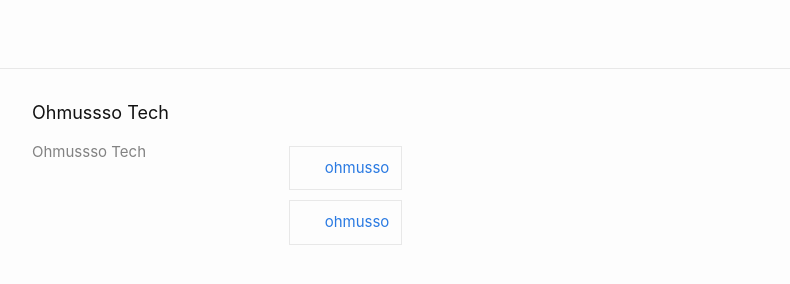
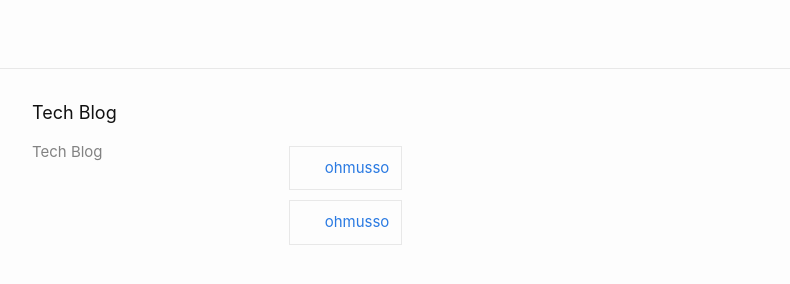
Before and after one commit to ohmusso/ohmusso.github.io, a Jekyll site: the page built from index.markdown, in a window 1280 px wide and 900 px high, scrolled down 1900 px. Shown: the part 605-889 px from the top of the window, without its empty margins (268-1058 px from the left). Built offline with Jekyll 4.4.1, drawn with Linux system fonts in a browser that asks for light colours; some of the changed text lies outside the part shown.

Commit message:
change title

```diff
--- a/_config.yml
+++ b/_config.yml
@@ -18,7 +18,7 @@
 # You can create any custom variable you would like, and they will be accessible
 # in the templates via {{ site.myvariable }}.
 
-title: Ohmussso Tech
+title: Tech Blog
 email:
 description: >- # this means to ignore newlines until "baseurl:"
 baseurl: "" # the subpath of your site, e.g. /blog
```
